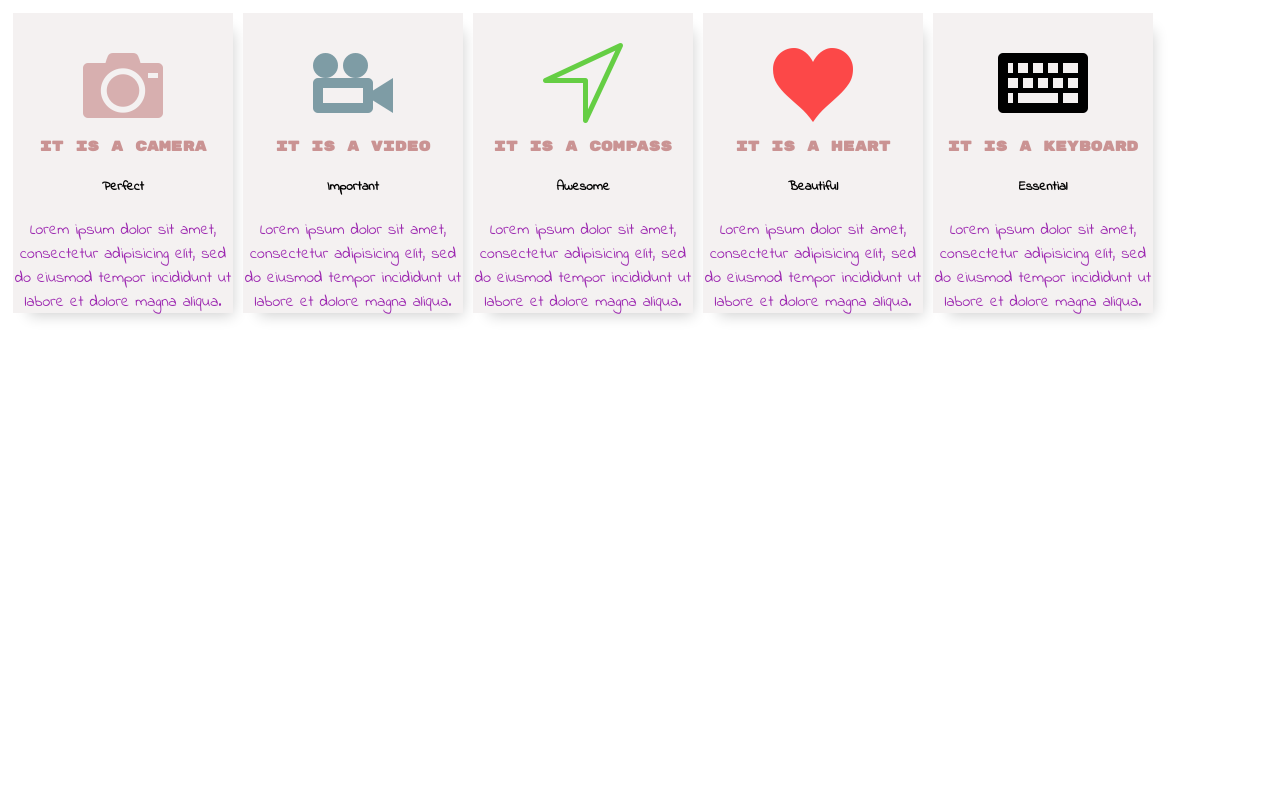
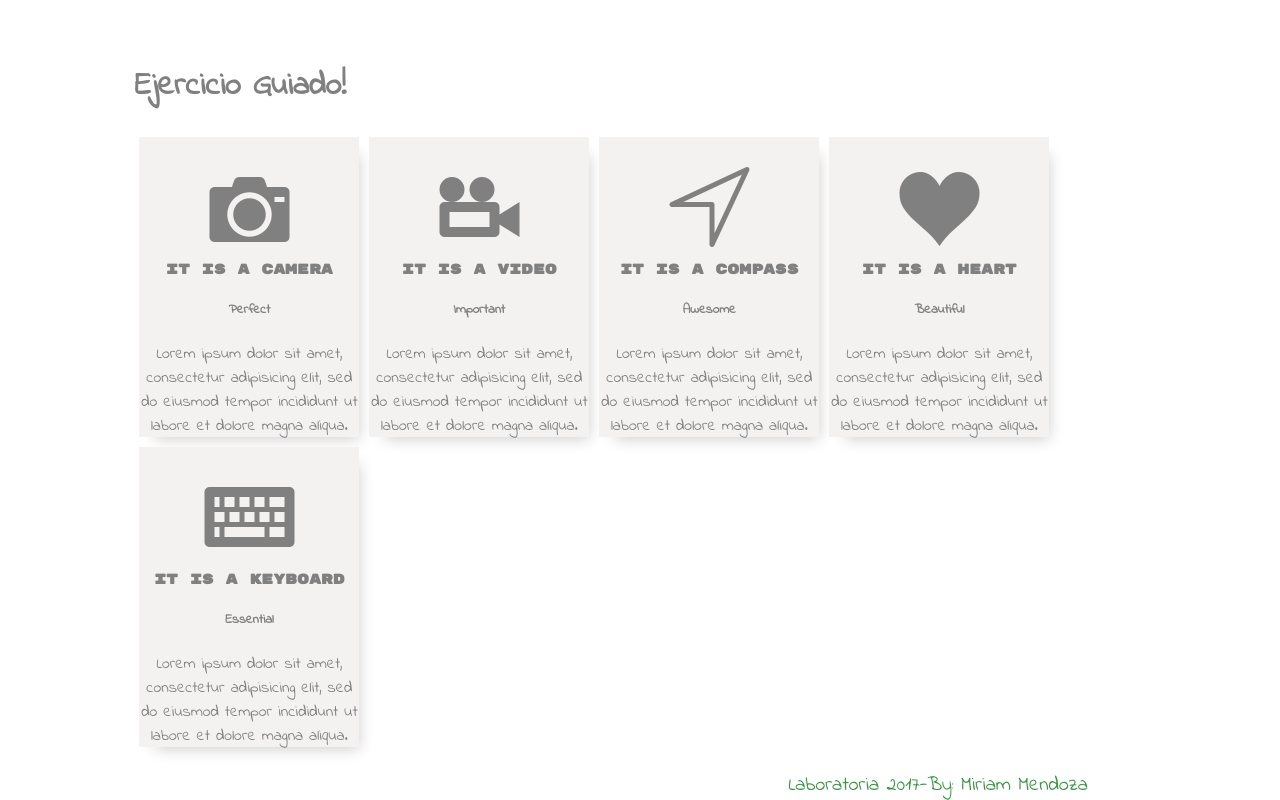
Before and after one commit to mgmp2/EjercicioGuiado, a plain HTML site: page index.html in a window 1280 px wide. Drawn offline with Linux system fonts and the light colour scheme; files whose address does not match are found by name.

Commit message:
add div's color

```diff
--- a/assets/css/icons/style.css
+++ b/assets/css/icons/style.css
@@ -17,7 +17,6 @@
   font-weight: normal;
   font-variant: normal;
   text-transform: none;
-  line-height: 1;
 
   /* Better Font Rendering =========== */
   -webkit-font-smoothing: antialiased;
@@ -26,13 +25,11 @@
 
 .icon-camera:before {
   content: "\e90f";
-  color: rgba(202, 147, 147, 0.70);
   font-size: 80px;
 }
 .icon-video:before {
   content: "\e914";
   font-size: 80px;
-  color: rgba(76, 120, 132, 0.70);
 }
 .icon-clubs:before {
   content: "\e918";
@@ -41,16 +38,13 @@
 .icon-compass:before {
   content: "\e949";
   font-size: 80px;
-  color: #65CE44;
 }
 .icon-keyboard:before {
   content: "\e955";
   font-size: 80px;
-  color #9DA1A9;
 }
 .icon-heart:before {
   content: "\e9da";
   font-size: 80px;
-  color: rgba(255, 0, 0, 0.70);
 
 }
--- a/assets/css/main.css
+++ b/assets/css/main.css
@@ -1,7 +1,10 @@
 body{
   font-family: 'Indie Flower', cursive;
+  color: gray;
 }
-
+.contenedor{
+  margin: 5% 10%;
+}
 .box{
   width: 220px;
   height: 270px;
@@ -18,17 +21,38 @@ body{
 h2 {
   font-family: 'Rubik Mono One', sans-serif;
   font-size: 14px;
-  color: rgb(202, 147, 147);
 }
+h5 {
+  color: gray;
+}
+
 .box:hover {
   padding: 20px;
   margin:10px;
-  background-color: rgba(96, 125, 139, 0.38);
   -webkit-transform: scale(1.1); /* permit to move outside in the same place */
-  color: rgba(39, 176, 120, 0.71)!important;
   -webkit-transition: all .0.5s ease-in-out;
+  background-color: rgba(68, 166, 213, 0.38);
 }
-p {
-  color: #9C27B0;
+.uno:hover{
+  color: #7AA2F4;
+}
+.dos:hover {
+  color: rgb(207, 63, 108);
+}
+.tres:hover {
+  color: rgb(161, 180, 96);
+}
+.cuatro:hover {
+  color: rgba(217, 29, 57, 0.81)
+}
+.cinco:hover {
+  color: rgb(75, 126, 149);
+}
 
+.contenedor > span {
+  bottom: 0;
+  right: 15%;
+  font-size: 20px;
+  position: absolute;
+  color: rgb(58, 149, 69)
 }
--- a/index.html
+++ b/index.html
@@ -13,6 +13,8 @@
 </head>
 <body>
   <div class="contenedor">
+    <h1>Ejercicio Guiado!</h1>
+    <span>Laboratoria 2017-By: Miriam Mendoza</span>
     <!-- Example First Menu  -->
     <div class="box uno">
       <span class="icon-camera"></span>
@@ -25,7 +27,7 @@
         et dolore magna aliqua.</p>
     </div>
     <!-- My video  -->
-    <div class="box uno">
+    <div class="box dos">
       <span class="icon-video"></span>
       <h2>It is a video</h2>
       <h5>Important</h5>
@@ -36,7 +38,7 @@
         et dolore magna aliqua.</p>
     </div>
     <!-- compass -->
-    <div class="box uno">
+    <div class="box tres">
       <span class="icon-compass"></span>
       <h2>It is a compass</h2>
       <h5>Awesome</h5>
@@ -47,7 +49,7 @@
         et dolore magna aliqua.</p>
     </div>
     <!-- heart <3 -->
-    <div class="box uno">
+    <div class="box cuatro">
       <span class="icon-heart"></span>
       <h2>It is a heart</h2>
       <h5>Beautiful</h5>
@@ -58,7 +60,7 @@
         et dolore magna aliqua.</p>
     </div>
     <!-- keyboard -->
-    <div class="box uno">
+    <div class="box cinco">
       <span class="icon-keyboard"></span>
       <h2>It is a keyboard</h2>
       <h5>Essential</h5>
@@ -68,8 +70,9 @@
         do eiusmod tempor incididunt ut labore
         et dolore magna aliqua.</p>
     </div>
+  </div>
 
-
-  </div>
+  <footer>
+  </footer>
 </body>
 </html>
```
